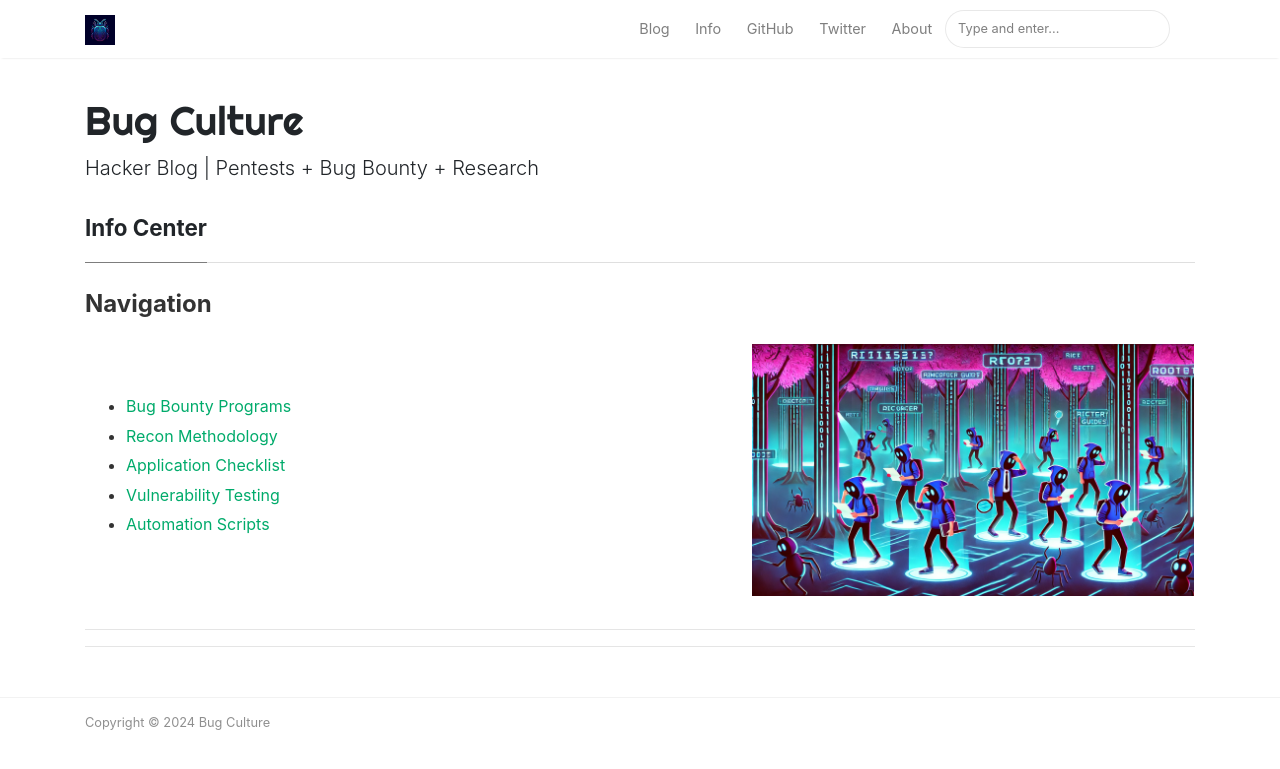
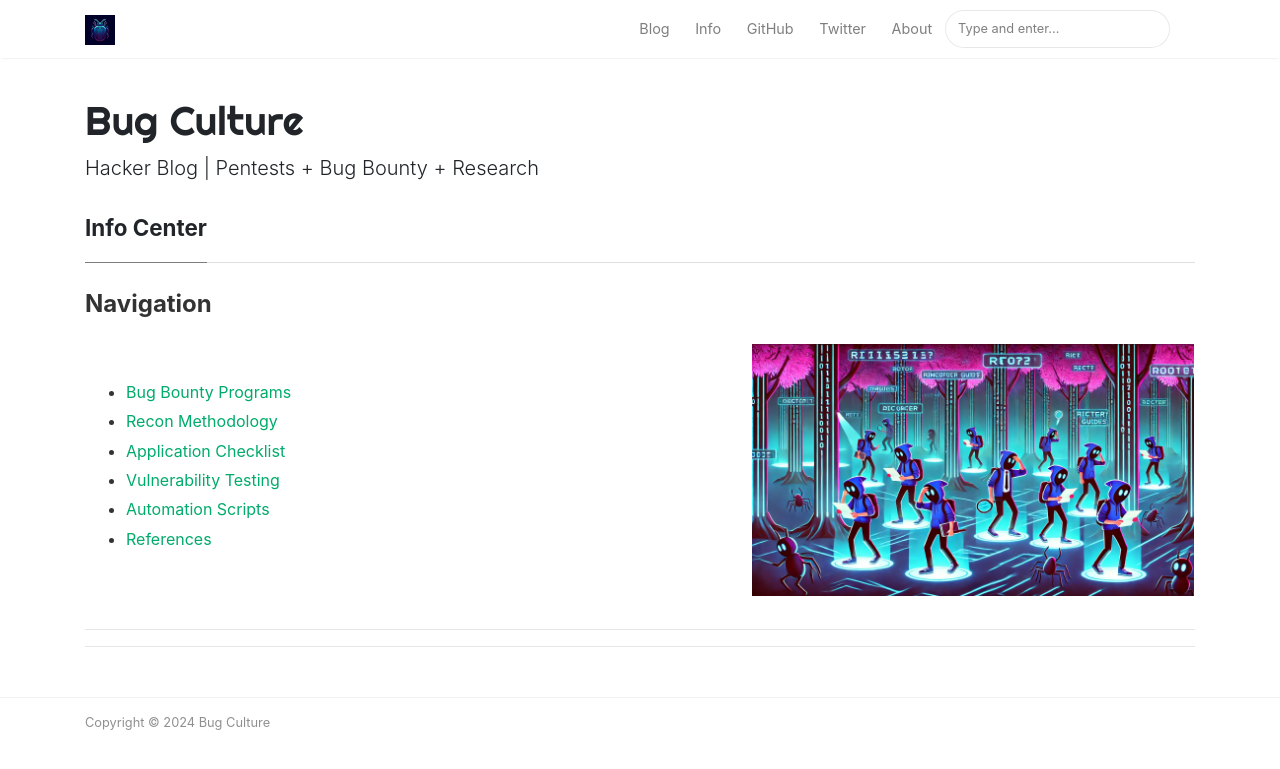
Before and after one commit to Turbul3nce/Turbul3nce.github.io, a Jekyll site: the page built from _pages/info.md, in a window 1280 px wide. Shown: the top 769 px of the page. Built offline with Jekyll 4.4.1, drawn with Linux system fonts in a browser that asks for light colours; nearby versions of some CDN libraries.

Commit message:
Update info.md

```diff
--- a/_pages/info.md
+++ b/_pages/info.md
@@ -17,6 +17,7 @@ comments: false
           <li><a href="/notes/app-checklist">Application Checklist</a></li>
           <li><a href="/notes/vuln-testing">Vulnerability Testing</a></li>
           <li><a href="/notes/auto-scripts">Automation Scripts</a></li>
+          <li><a href="/notes/references">References</a></li>
         </ul>
       </td>
       <!-- Image on the right -->
```
